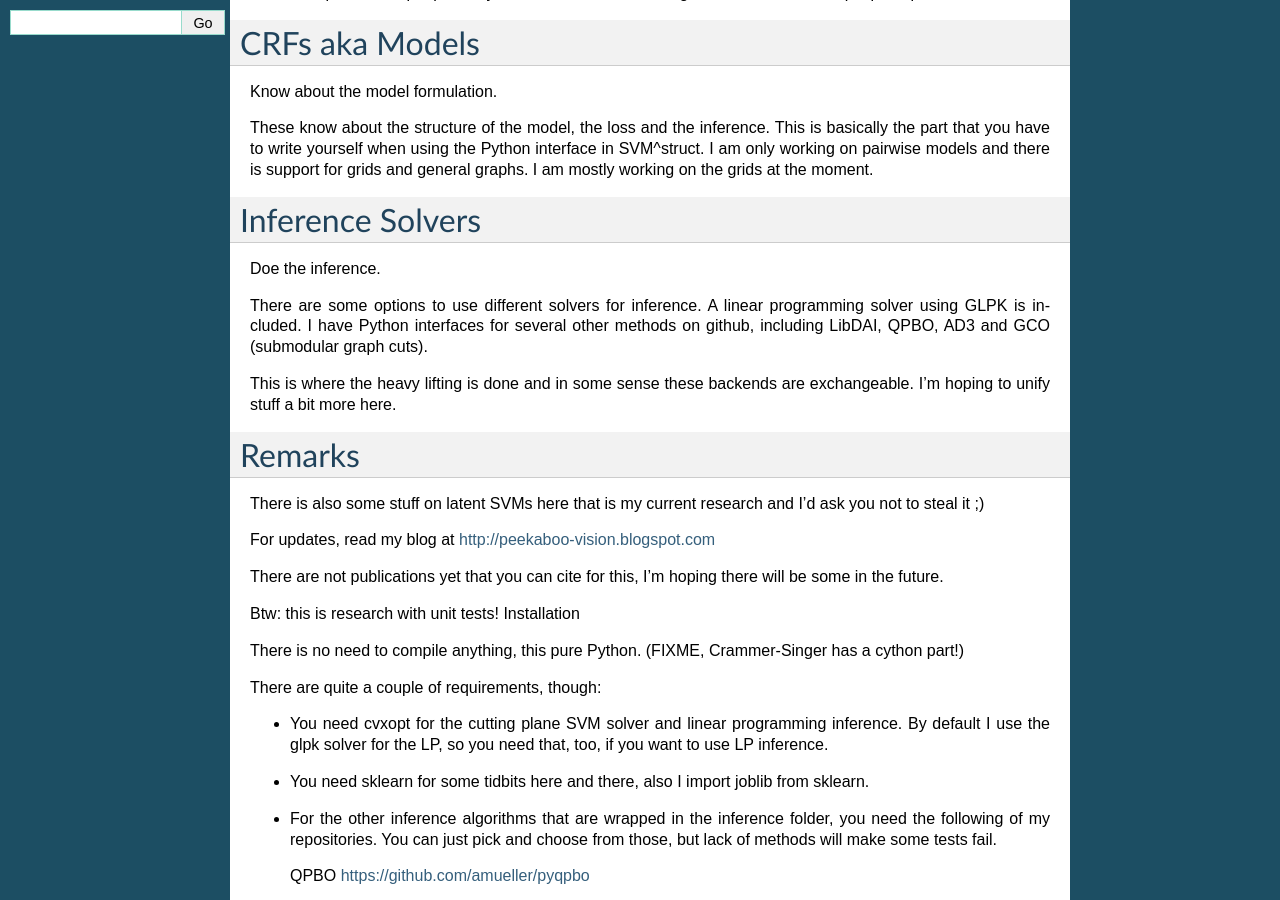
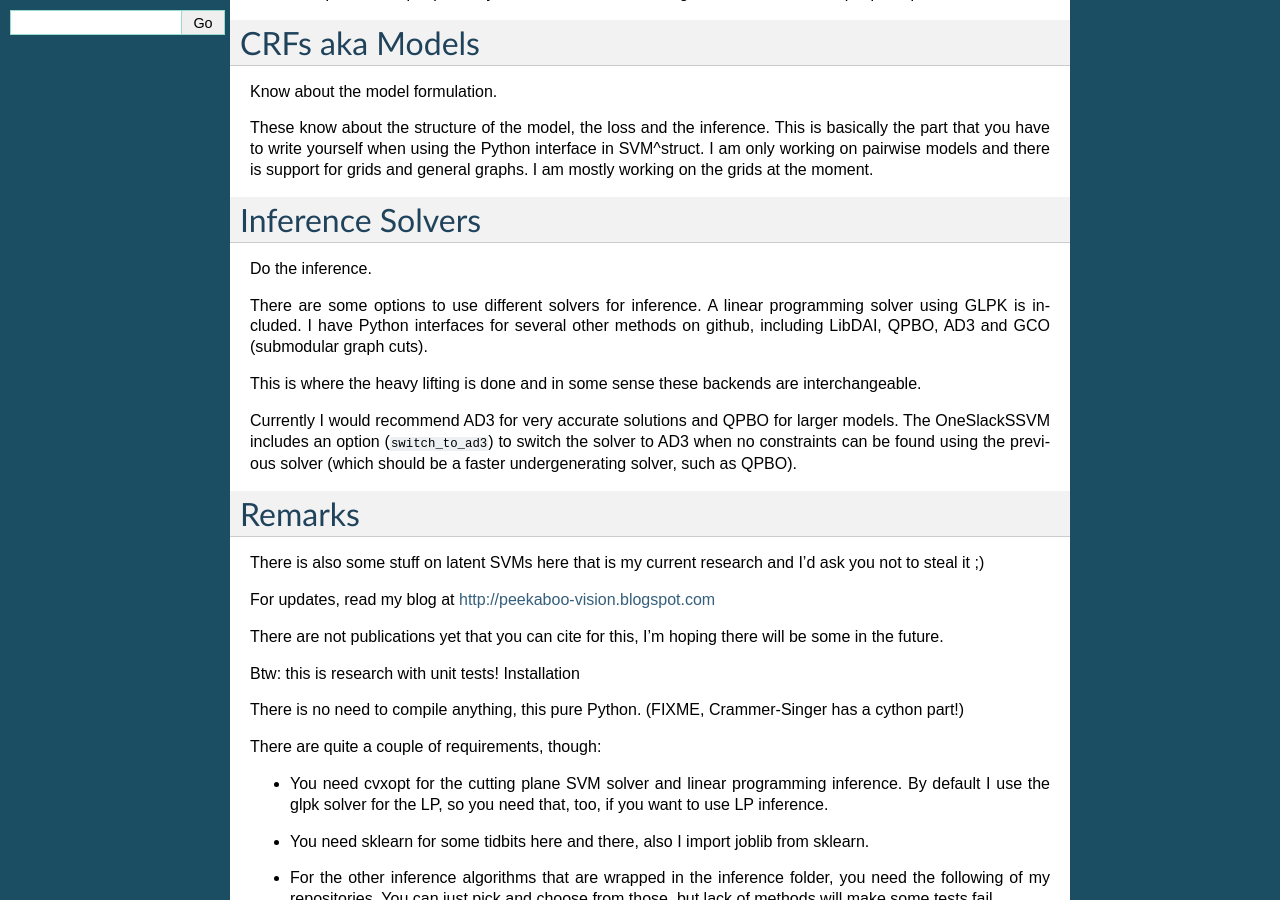
Before and after one commit to pystruct/pystruct, a Sphinx documentation site: the page built from doc/index.rst, in a window 1280 px wide and 900 px high, scrolled down 344 px. Built offline with Sphinx 7.4.7, drawn with Linux system fonts in a browser that asks for light colours; formulas are drawn with MathJax 3.

Commit message:
doc remarks on which inference method to use.

```diff
--- a/doc/index.rst
+++ b/doc/index.rst
@@ -35,7 +35,7 @@ moment.
 
 Inference Solvers
 ==================
-Doe the inference.
+Do the inference.
 
 There are some options to use different solvers for inference. A linear
 programming solver using GLPK is included. I have Python interfaces for several
@@ -43,7 +43,11 @@ other methods on github, including LibDAI, QPBO, AD3 and GCO (submodular graph
 cuts).
 
 This is where the heavy lifting is done and in some sense these backends are
-exchangeable. I'm hoping to unify stuff a bit more here.
+interchangeable.
+
+Currently I would recommend AD3 for very accurate solutions and QPBO for larger models.
+The OneSlackSSVM includes an option (``switch_to_ad3``) to switch the solver to AD3 when no
+constraints can be found using the previous solver (which should be a faster undergenerating solver, such as QPBO).
 
 Remarks
 =======
```
